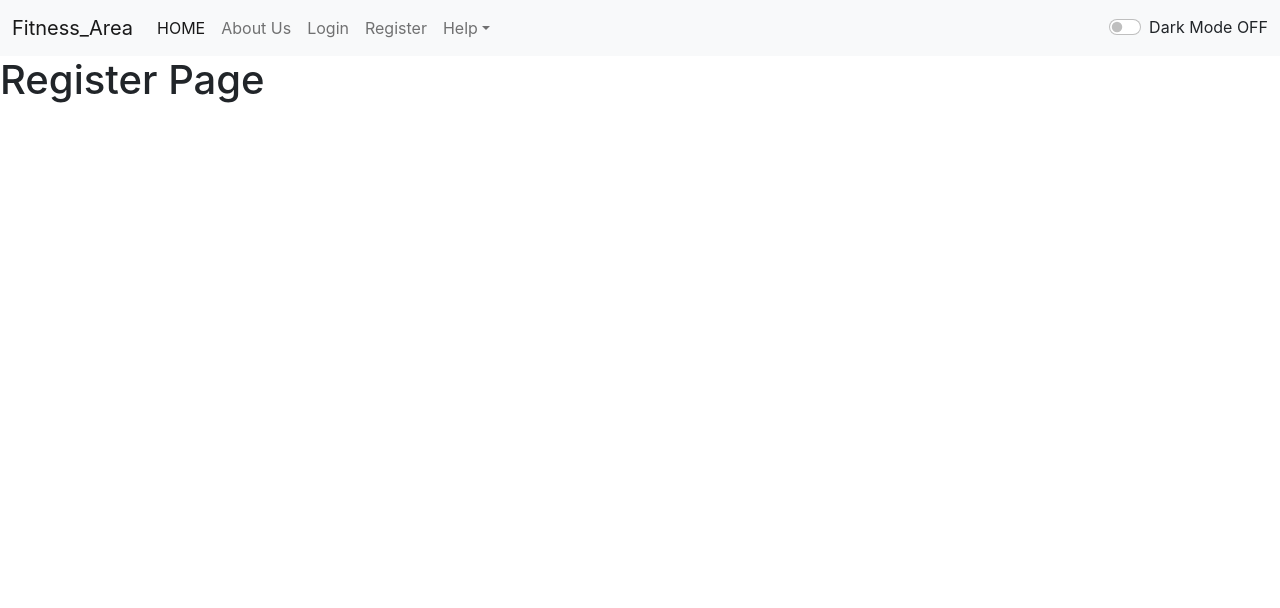
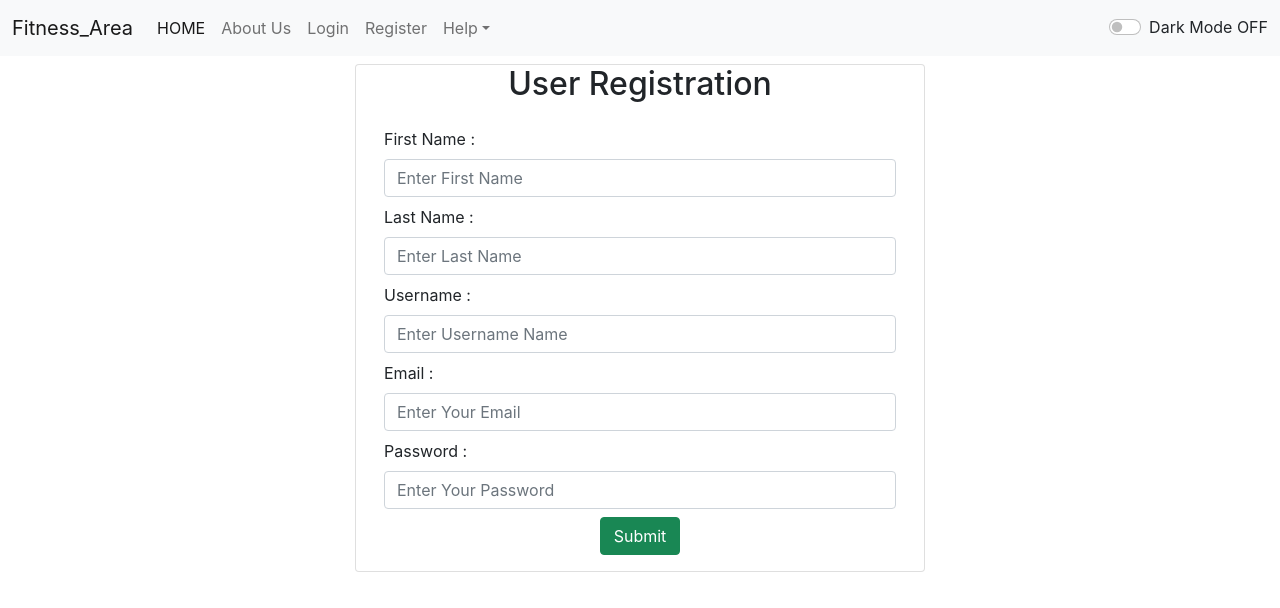
Before and after one commit to vikasgajbhiye29/fitness-area-react-project, a React (Create React App) app: page /register in a window 1280 px wide. Shown: the top 608 px of the page. Built offline with nearby package versions, Linux system fonts and the light colour scheme.

Commit message:
register page added

```diff
--- a/src/components/Register.js
+++ b/src/components/Register.js
@@ -1,9 +1,89 @@
-import React from 'react'
+import React, { useState } from 'react'
+import { useNavigate} from 'react-router-dom'
+
 
 export default function Register() {
+
+  const [fname, setFname] = useState('')
+  const [lname, setLname] = useState('')
+  const [username, setUsername] = useState('')
+  const [email, setEmail] = useState('')
+  const [password, setPassword] = useState('')
+
+
+  const navigator = useNavigate();
+  const saveUser = (e) => {
+      e.preventDefault();
+          navigator('/');
+
+
+
+  }
+
+
+
   return (
-    <div>
-      <h1>Register Page</h1>
+    <div className="container mt-2">
+    <div className="row">
+        <div className="card col-md-6 offset-md-3 offset-md-3">
+            <h2 className="text-center">User Registration</h2>
+            <div className="card-body">
+                <form>
+                    <div className="from-group mb-2">
+                        <label className="form-label">First Name :</label>
+                        <input className="form-control"
+                                type="text"
+                                placeholder="Enter First Name"
+                                name="fname"
+                                value={fname}
+                                onChange={(e) => setFname(e.target.value)} ></input>
+                    </div>
+                    <div className="from-group mb-2">
+                        <label className="form-label">Last Name :</label>
+                        <input className="form-control"
+                                type="text"
+                                placeholder="Enter Last Name"
+                                name="lname"
+                                value={lname}
+                                onChange={(e) => setLname(e.target.value)} ></input>
+                    </div>
+                    <div className="from-group mb-2">
+                        <label className="form-label">Username :</label>
+                        <input className="form-control"
+                                type="text"
+                                placeholder="Enter Username Name"
+                                name="username"
+                                value={username}
+                                onChange={(e) => setUsername(e.target.value)} ></input>
+                    </div>
+                    <div className="from-group mb-2">
+                        <label className="form-label">Email :</label>
+                        <input className="form-control"
+                                type="email"
+                                placeholder="Enter Your Email"
+                                name="email"
+                                value={email}
+                                onChange={(e) => setEmail(e.target.value)} ></input>
+                    </div>
+                    <div className="from-group mb-2">
+                        <label className="form-label">Password :</label>
+                        <input className="form-control"
+                                type="password"
+                                placeholder="Enter Your Password"
+                                name="password"
+                                value={password}
+                                onChange={(e) => setPassword(e.target.value)} ></input>
+                    </div>
+                    <div className="container d-grid gap-2 col-3 mx-auto">
+                        <button className="btn btn-success" type="submit" onClick={saveUser}>Submit</button>
+                    </div>
+
+                </form>
+            </div>
+        </div>
     </div>
+
+</div>
+
   )
 }
```
